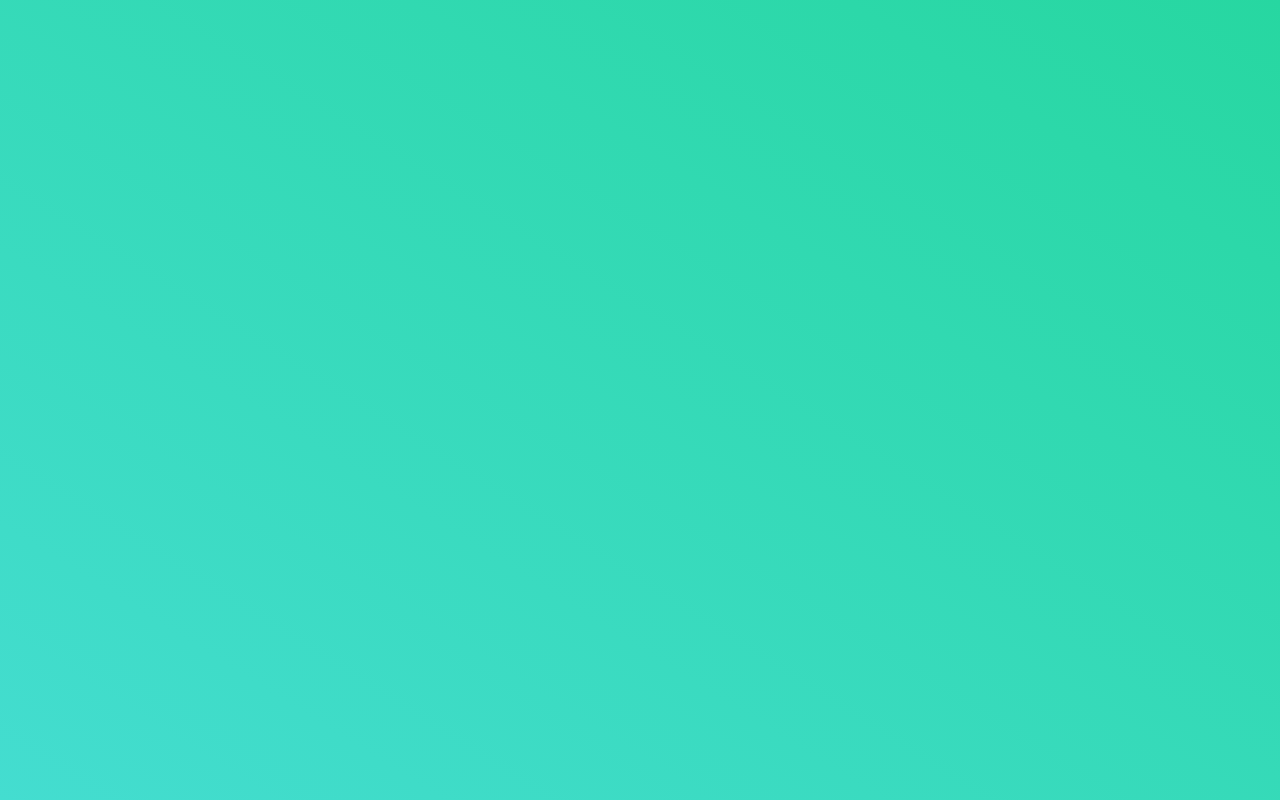
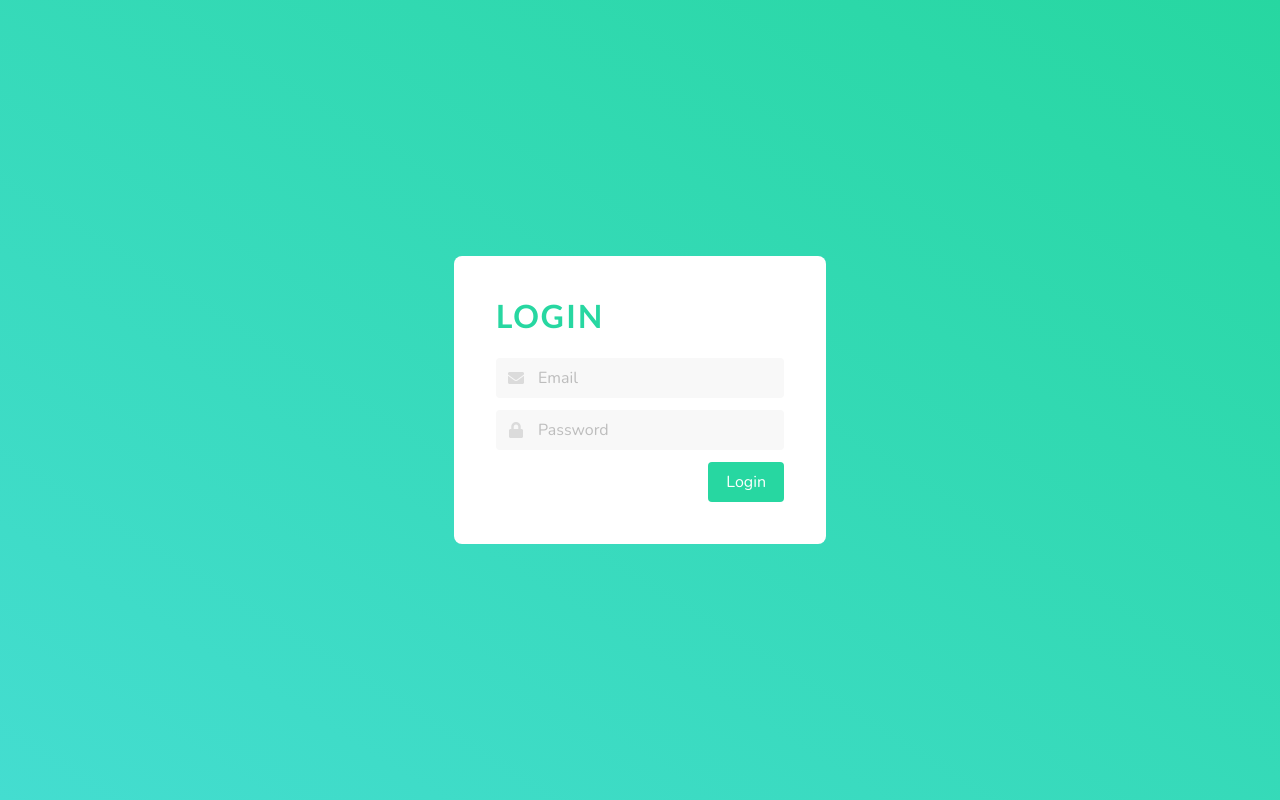
Before and after one commit to adriancttnc/task-manager, an Angular app in the folder frontend/: page /login in a window 1280 px wide. Before the commit this address led to /. Built offline with nearby package versions, Linux system fonts and the light colour scheme.

Commit message:
Added Login Component;

```diff
--- a/frontend/src/app/app-routing.module.ts
+++ b/frontend/src/app/app-routing.module.ts
@@ -1,11 +1,13 @@
 import { NgModule } from '@angular/core';
 import { RouterModule, Routes } from '@angular/router';
+import { LoginComponent } from './pages/login/login.component';
 import { NewListComponent } from './pages/new-list/new-list.component';
 import { NewTaskComponent } from './pages/new-task/new-task.component';
 import { TaskViewComponent } from './pages/task-view/task-view.component';
 
 const routes: Routes = [
   { path: '', redirectTo: 'lists', pathMatch: 'full'},
+  { path: 'login', component: LoginComponent },
   { path: 'new-list', component: NewListComponent },
   { path: 'lists', component: TaskViewComponent },
   { path: 'lists/:listId', component: TaskViewComponent },
--- a/frontend/src/app/app.module.ts
+++ b/frontend/src/app/app.module.ts
@@ -8,13 +8,15 @@ import { TaskViewComponent } from './pages/task-view/task-view.component';
 import { HttpClientModule } from '@angular/common/http';
 import { NewListComponent } from './pages/new-list/new-list.component';
 import { MatIconModule } from '@angular/material/icon';
-import { NewTaskComponent } from './pages/new-task/new-task.component'
+import { NewTaskComponent } from './pages/new-task/new-task.component';
+import { LoginComponent } from './pages/login/login.component'
 @NgModule({
   declarations: [
     AppComponent,
     TaskViewComponent,
     NewListComponent,
-    NewTaskComponent
+    NewTaskComponent,
+    LoginComponent
   ],
   imports: [
     BrowserModule,
--- /dev/null
+++ b/frontend/src/app/pages/login/login.component.html
@@ -0,0 +1,31 @@
+<div class="centered-content">
+  <div class="login-box">
+
+    <h1 class="title has-text-primary">Login</h1>
+
+    <div class="field">
+      <p class="control has-icons-left has-icons-right">
+        <input type="email" placeholder="Email" class="input has-background-light">
+        <span class="icon is-small is-left">
+          <i class="fas fa-envelope"></i>
+        </span>
+      </p>
+    </div>
+    <div class="field">
+      <p class="control has-icons-left">
+        <input type="password" placeholder="Password" class="input has-background-light">
+        <span class="icon is-small is-left">
+          <i class="fas fa-lock"></i>
+        </span>
+      </p>
+    </div>
+    <div class="field">
+      <p class="control">
+        <button class="button is-success has-text-white is-pulled-right">
+          Login
+        </button>
+      </p>
+    </div>
+
+  </div>
+</div>
--- /dev/null
+++ b/frontend/src/app/pages/login/login.component.scss
@@ -0,0 +1,5 @@
+.login-box {
+  padding: 42px;
+  background: white;
+  border-radius: 8px;
+}
--- a/frontend/src/app/pages/task-view/task-view.component.scss
+++ b/frontend/src/app/pages/task-view/task-view.component.scss
@@ -28,13 +28,6 @@
   padding: 42px;
   border-top-right-radius: 8px;
   border-bottom-right-radius: 8px;
-}
-
-.title {
-  font-family: 'Lato';
-  font-size: 28px;
-  text-transform: uppercase;
-  letter-spacing: 2px;
 }
 
 .list-menu {
--- a/frontend/src/index.html
+++ b/frontend/src/index.html
@@ -9,6 +9,8 @@
   <link rel="preconnect" href="https://fonts.gstatic.com">
   <link href="https://fonts.googleapis.com/css2?family=Roboto:wght@300;400;500&display=swap" rel="stylesheet">
   <link href="https://fonts.googleapis.com/icon?family=Material+Icons" rel="stylesheet">
+  <link rel="stylesheet" href="https://use.fontawesome.com/releases/v5.7.2/css/all.css" integrity="sha384-fnmOCqbTlWIlj8LyTjo7mOUStjsKC4pOpQbqyi7RrhN7udi9RwhKkMHpvLbHG9Sr" crossorigin="anonymous">
+
 </head>
 <body>
   <app-root></app-root>
--- a/frontend/src/main-styles.scss
+++ b/frontend/src/main-styles.scss
@@ -46,3 +46,10 @@ html, body {
   border-radius: 5px;
   padding: 35px;
 }
+
+.title {
+  font-family: 'Lato';
+  font-size: 28px;
+  text-transform: uppercase;
+  letter-spacing: 2px;
+}
```
Also changed, not shown: frontend/src/app/pages/login/login.component.ts (added, +10 -0 lines), 1 other file (tests, documents, lock files or other folders).
